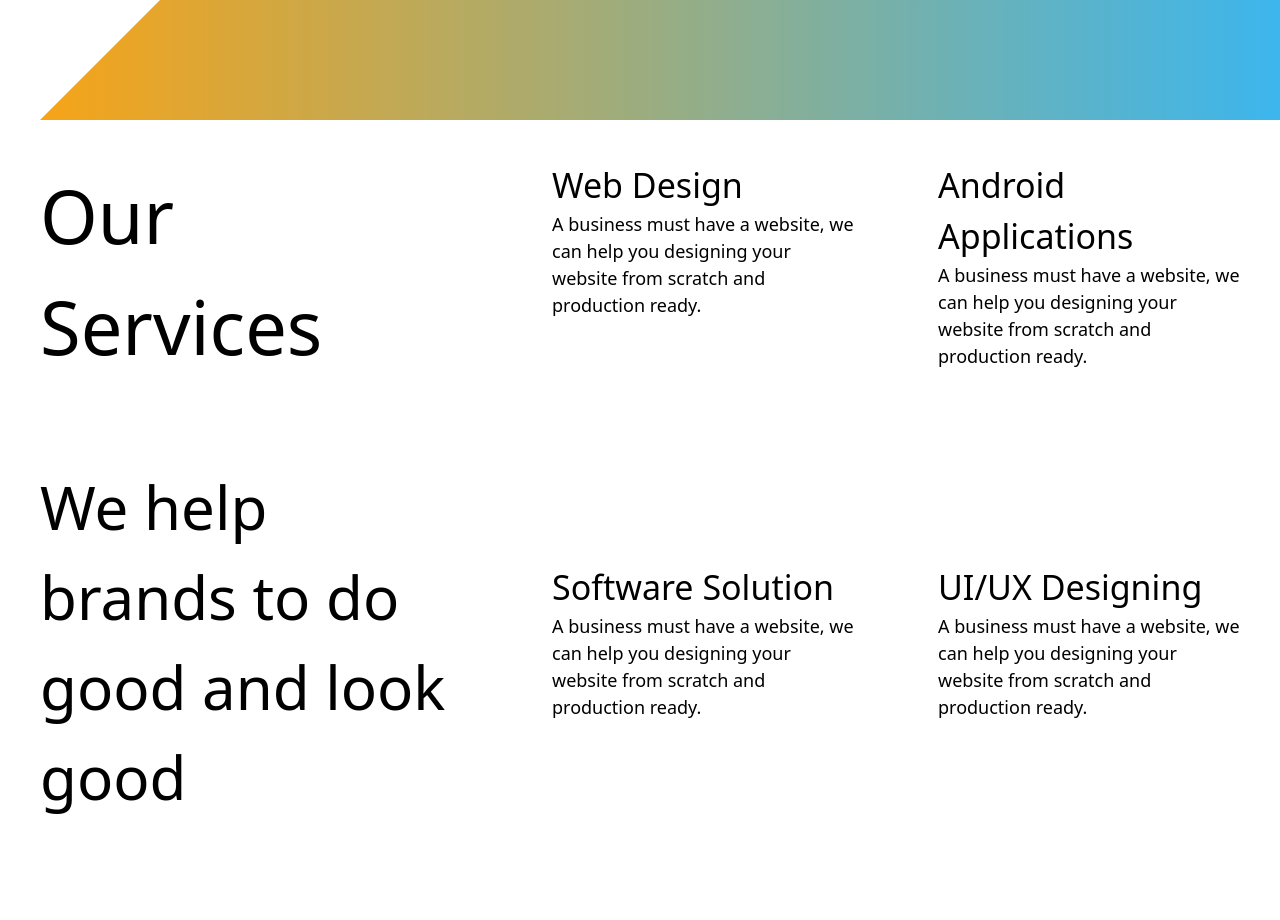
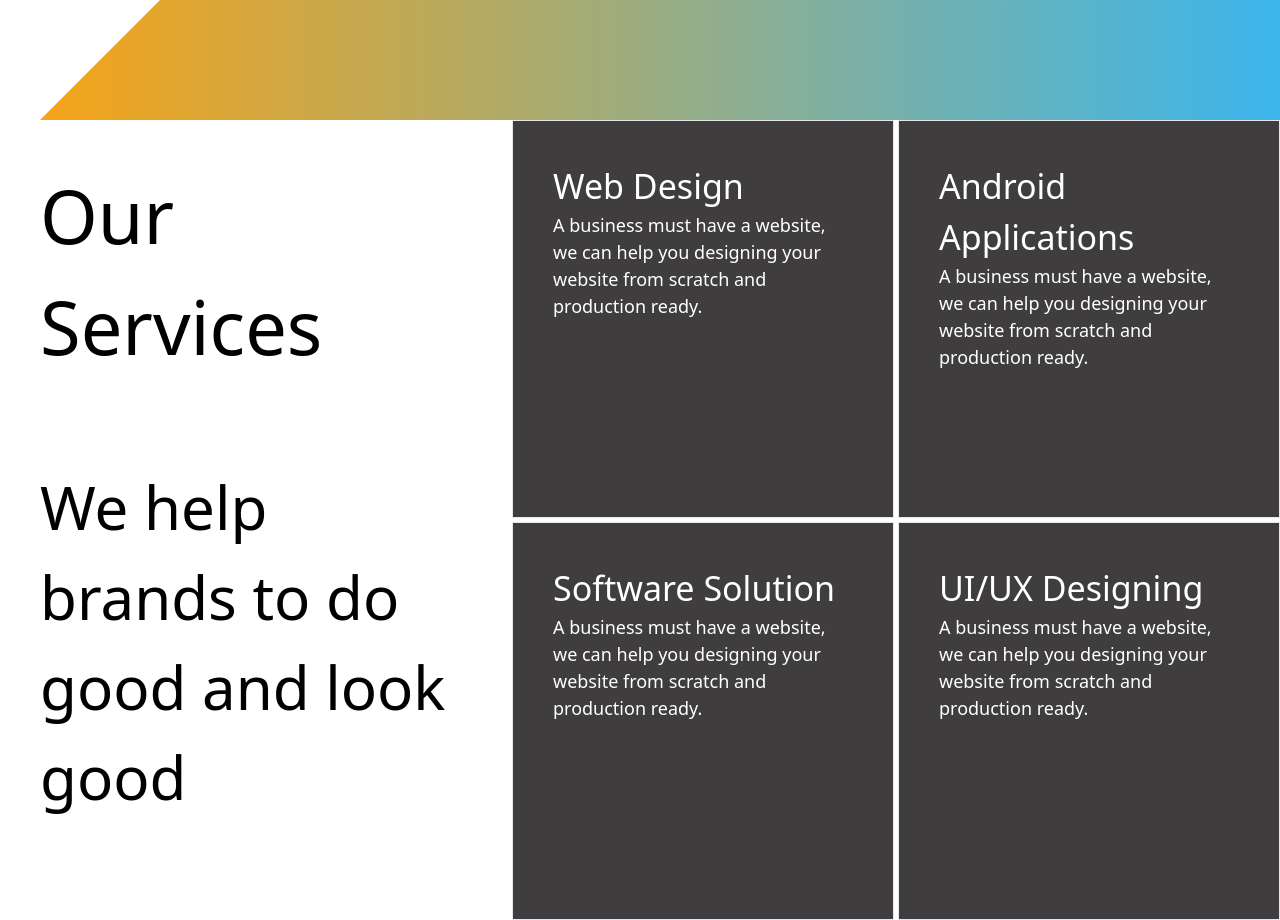
Before and after one commit to NikhileshDb/portfolio_dgsol, a React (Create React App) app: page / in a window 1280 px wide. Shown: the part 760-1680 px from the top of the page. Built offline with nearby package versions, Linux system fonts and the light colour scheme.

Commit message:
second commit

```diff
--- a/package.json
+++ b/package.json
@@ -6,6 +6,7 @@
     "@testing-library/jest-dom": "^5.16.1",
     "@testing-library/react": "^12.1.2",
     "@testing-library/user-event": "^13.5.0",
+    "gsap": "^3.9.1",
     "react": "^17.0.2",
     "react-dom": "^17.0.2",
     "react-icons": "^4.3.1",
--- a/src/components/ServicesSection.jsx
+++ b/src/components/ServicesSection.jsx
@@ -1,10 +1,11 @@
-import React from 'react'
+import React from 'react';
 import classes from '../css/custom.module.css';
+import {gsap} from "gsap";
+function ServicesSection() {
 
-function ServicesSection() {
     return (
         <>
-        <div className={`${classes.services} h-[100%] z-[30] w-full `}>
+        <div className={`${classes.services_wrapper} h-[100%] z-[30] w-full `}>
                 <div className="flex flex-row justify-between">
                     <div className="h-screen w-[40%]  flex flex-col">
                             <div className="text-[74px] p-10"> Our Services</div>
@@ -12,13 +13,13 @@ function ServicesSection() {
                     </div>
                     <div className=" h-screen w-[60%] grid grid-rows-2 gap-1">
 
-                            <div className=" w-[100%] h-[100%] grid grid-cols-2 gap-1">
-                                    <div className="w-[100%]  p-10 h-[100%] ">
+                            <div className=" w-[100%] h-[100%] text-white grid grid-cols-2 gap-1">
+                                    <div className={`${classes.services} w-[100%] pointer  border p-10 h-[100%]`}>
                                         <h3 className="text-[34px]">Web Design</h3>
                                         <p className="text-[18px]">A business must have a website, we can help you designing your website from scratch and production ready.
                                         </p>
                                     </div>
-                                    <div className="w-[100%] p-10 h-[100%]">
+                                    <div className={`${classes.services} w-[100%] pointer  border p-10 h-[100%]`}>
                                     <h3 className="text-[34px]">Android Applications</h3>
                                         <p className="text-[18px]">A business must have a website, we can help you designing your website from scratch and production ready.
                                         </p>
@@ -26,15 +27,15 @@ function ServicesSection() {
                                     </div>
 
                             </div>
-                            <div className=" w-[100%] h-[100%] grid grid-cols-2 gap-1">
+                            <div className=" w-[100%] text-white h-[100%] grid grid-cols-2 gap-1">
 
-                                    <div className="w-[100%] p-10 h-[100%]">
+                                    <div className={`${classes.services} w-[100%] pointer  border p-10 h-[100%]`}>
                                     <h3 className="text-[34px]">Software Solution</h3>
                                         <p className="text-[18px]">A business must have a website, we can help you designing your website from scratch and production ready.
                                         </p>
                                     </div>
-                                    <div className="w-[100%] p-10 h-[100%]">
-                                    <h3 className="text-[34px]">UI/UX Designing</h3>
+                                    <div className={`${classes.services} w-[100%] pointer  border p-10 h-[100%]`}>
+                                        <h3 className="text-[34px]">UI/UX Designing</h3>
                                         <p className="text-[18px]">A business must have a website, we can help you designing your website from scratch and production ready.
                                         </p>
                                     </div>
--- a/src/css/custom.module.css
+++ b/src/css/custom.module.css
@@ -220,6 +220,12 @@
 }
 
 
-/* .services {
-   position: relative;
-} */
+.services {
+   background-color: #3F3D3D;
+   background-position: top;
+   transition: background-color 0.5s ease-in-out;
+}
+.services:hover{
+
+    background-color: #BB3636;
+}
```
Also changed, not shown: 1 other file (tests, documents, lock files or other folders).
